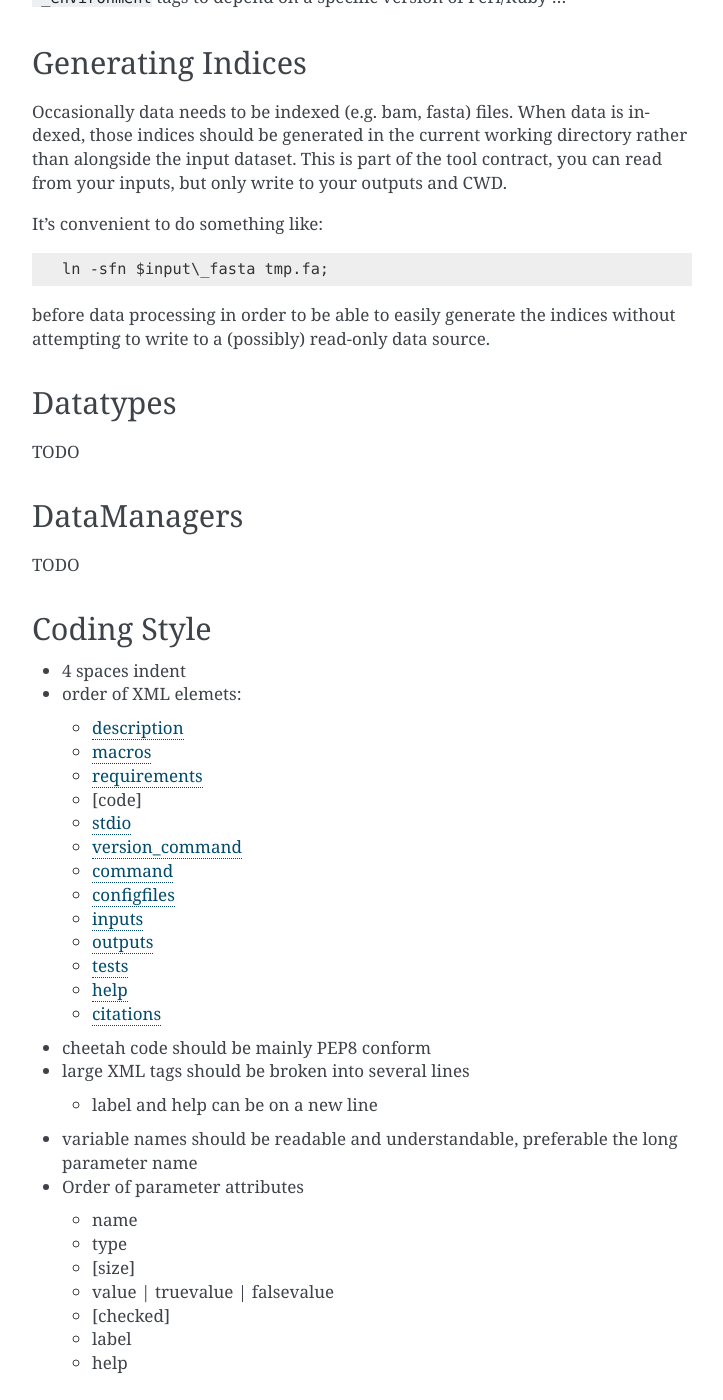
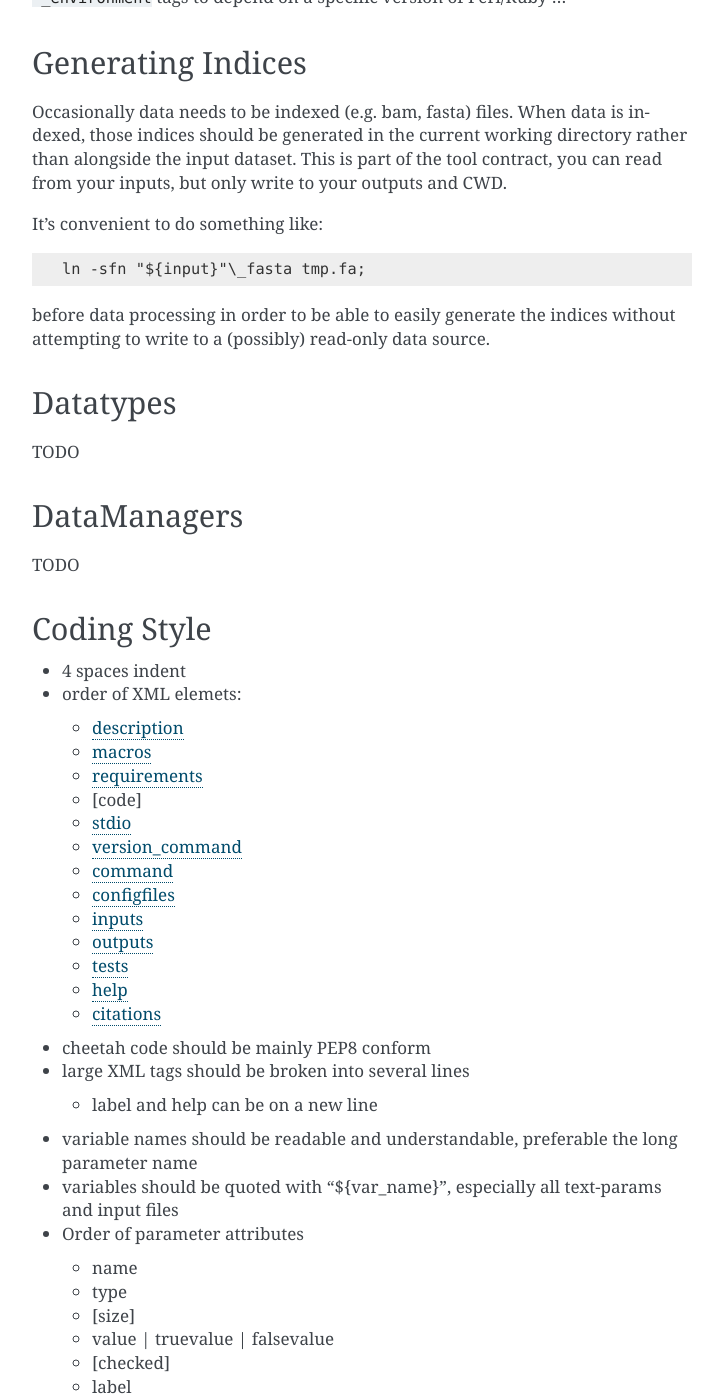
Before and after one commit to galaxy-iuc/standards, a Sphinx documentation site: the page built from docs/best_practices/tool_xml.rst, in a window 1280 px wide and 1400 px high, scrolled down 2140 px. Shown: the whole window, without its empty margins (388-1111 px from the left). Built offline with Sphinx 7.4.7, drawn with Linux system fonts in a browser that asks for light colours.

Commit message:
Quotation of variable names needs to be enforeced.
xref: https://github.com/galaxy-iuc/standards/issues/15

```diff
--- a/docs/best_practices/tool_xml.rst
+++ b/docs/best_practices/tool_xml.rst
@@ -117,7 +117,7 @@ It's convenient to do something like:
 
 .. code:: console
 
-    ln -sfn $input\_fasta tmp.fa;
+    ln -sfn "${input}"\_fasta tmp.fa;
 
 before data processing in order to be able to easily generate the
 indices without attempting to write to a (possibly) read-only data
@@ -159,6 +159,7 @@ Coding Style
   * label and help can be on a new line
 
 * variable names should be readable and understandable, preferable the long parameter name
+* variables should be quoted with "${var_name}", especially all text-params and input files
 * Order of parameter attributes
 
   *  name
```
